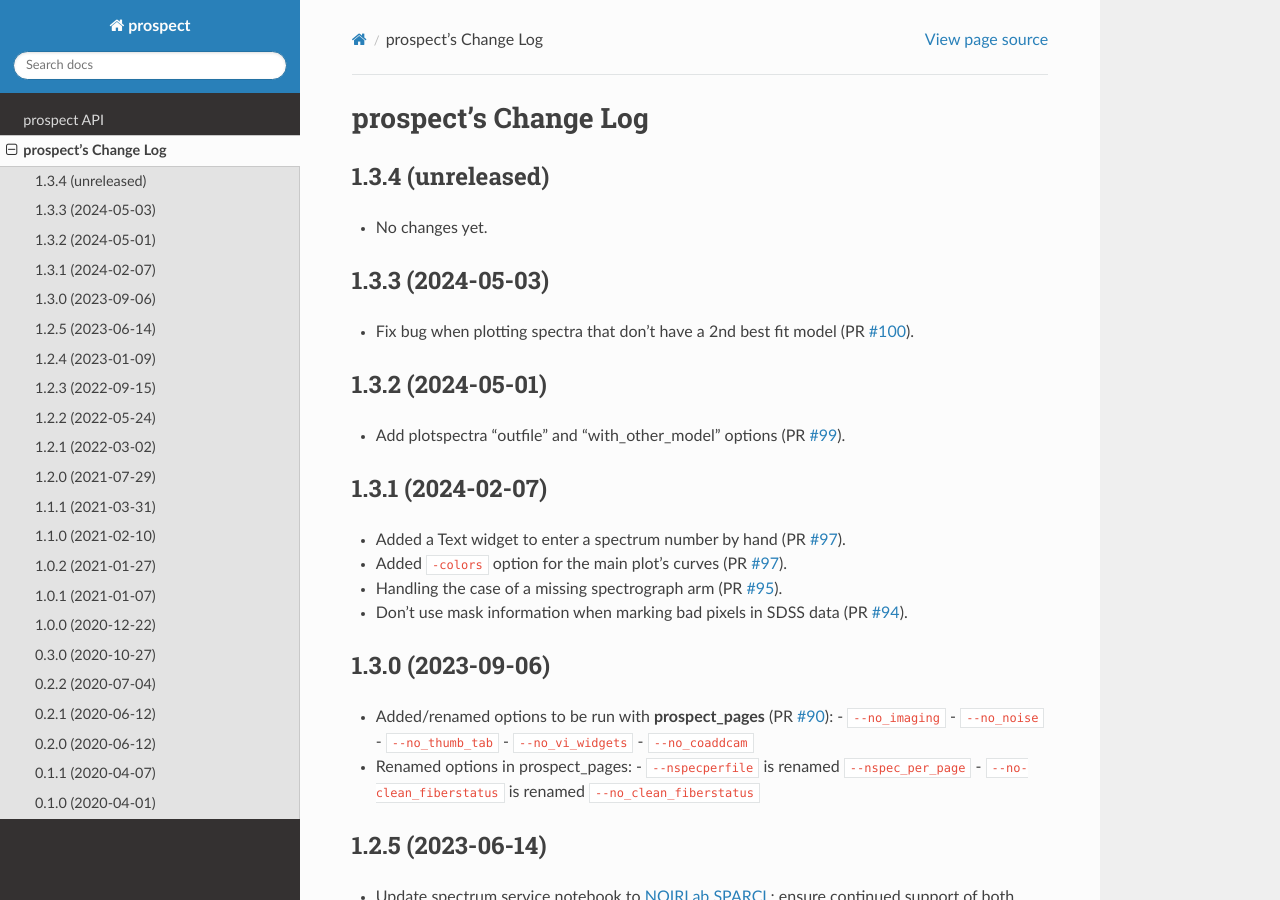
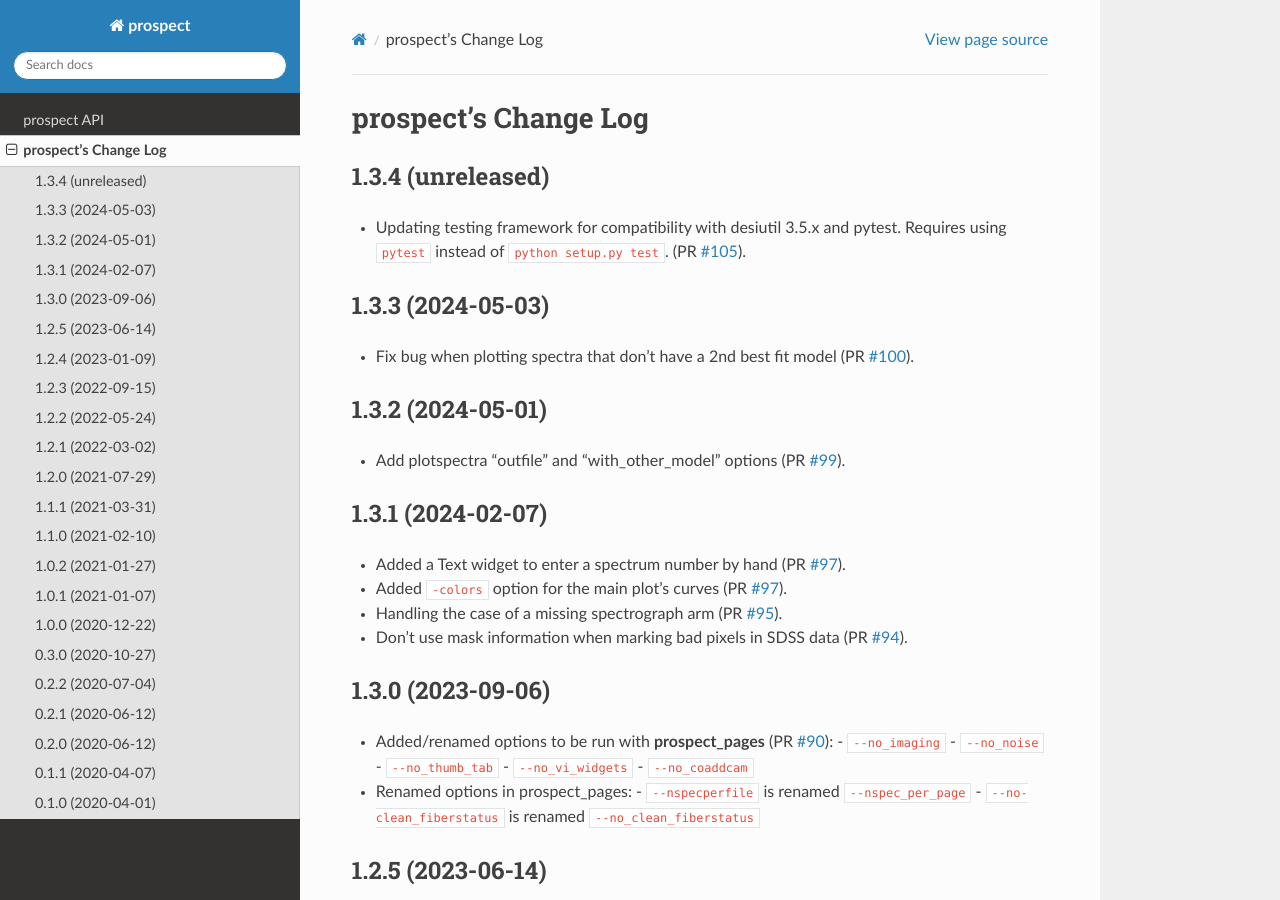
Before and after one commit to desihub/prospect, a Sphinx documentation site: the page built from doc/changes.rst, in a window 1280 px wide and 900 px high. Built offline with Sphinx 7.4.7 and the Read the Docs theme 3.1.0, drawn with Linux system fonts in a browser that asks for light colours.

Commit message:
update changes.rst for PR #105

```diff
--- a/doc/changes.rst
+++ b/doc/changes.rst
@@ -5,7 +5,10 @@ prospect's Change Log
 1.3.4 (unreleased)
 ------------------
 
-* No changes yet.
+* Updating testing framework for compatibility with desiutil 3.5.x and pytest.
+  Requires using ``pytest`` instead of ``python setup.py test``.  (PR `#105`_).
+
+.. _`#105`: https://github.com/desihub/prospect/pull/105
 
 1.3.3 (2024-05-03)
 ------------------
```
